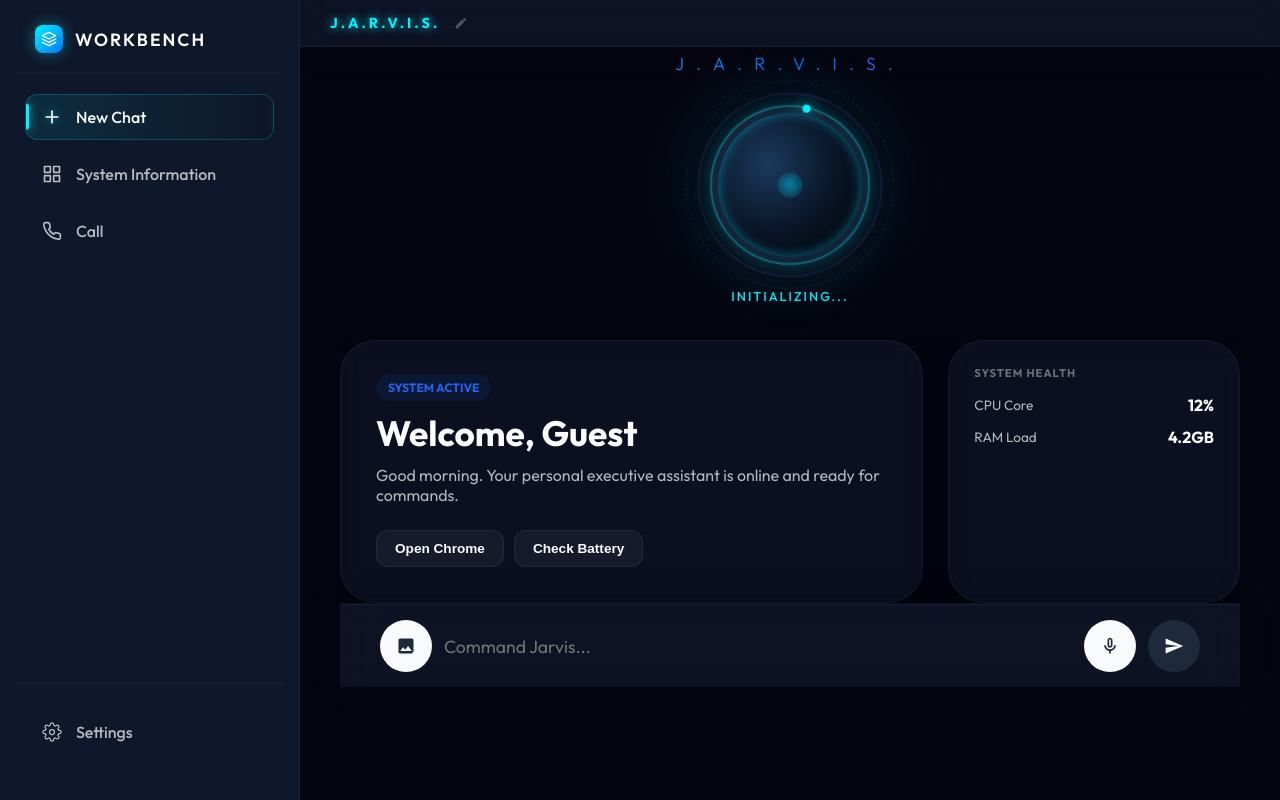
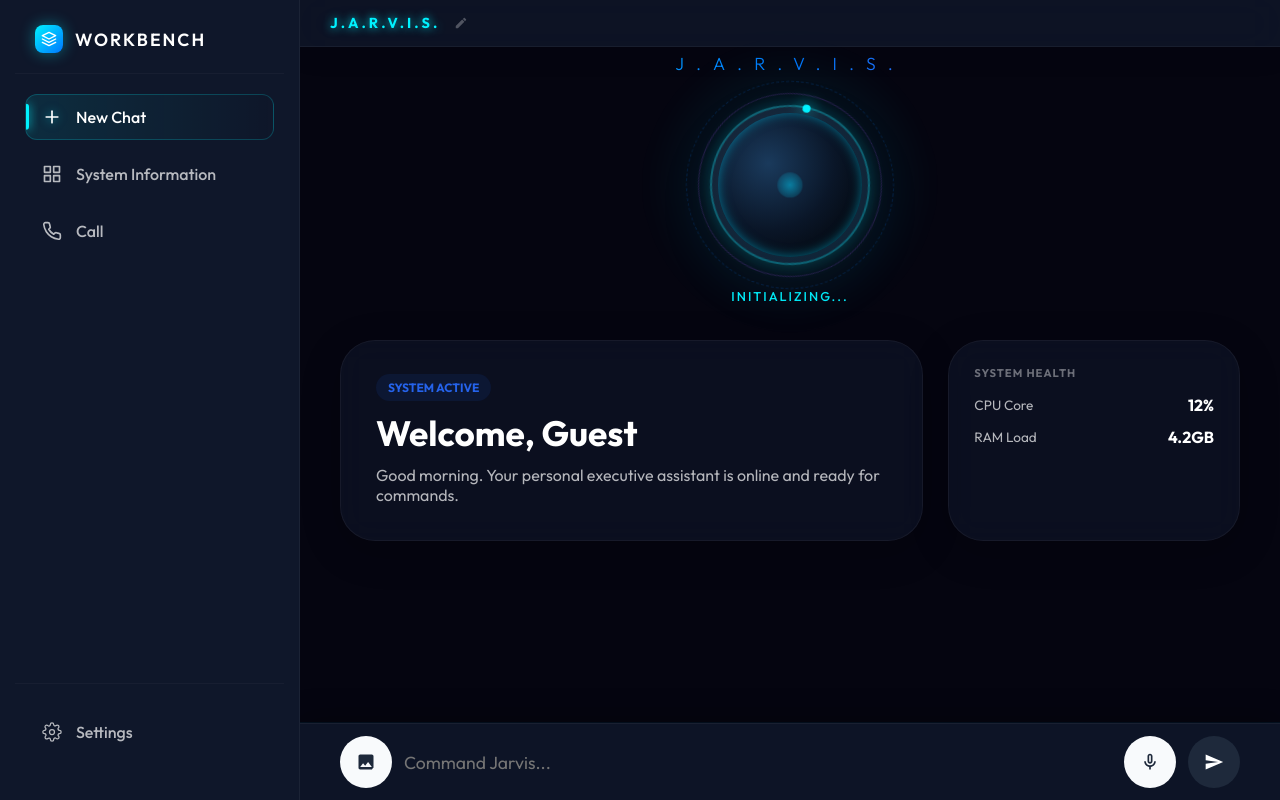
Before and after one commit to ishita131003/Jarvis, a Flask app: page / in a window 1280 px wide. Run offline with Flask 3, Linux system fonts and the light colour scheme; some libraries are stand-ins or nearby versions.

Commit message:
Fix dashboard layout to ChatGPT style and fix scroll issues

```diff
--- a/templates/index.html
+++ b/templates/index.html
@@ -296,6 +296,7 @@
             display: flex;
             flex-direction: column;
             height: 100vh;
+            min-height: 0;
             width: 100%;
             max-width: 100vw;
             /* Full width */
@@ -854,15 +859,28 @@
         /* === CHAT AREA === */
         .chat-container {
             flex: 1;
-            padding: 30px 40px;
+            padding: 30px 40px 0px; /* Top and sides, bottom is delegated to chat-messages */
             overflow-y: auto;
+            overflow-x: hidden;
             background: transparent;
             scrollbar-width: none; /* Firefox */
             -ms-overflow-style: none; /* IE/Edge */
+            display: flex;
+            flex-direction: column;
+            min-height: 0; /* Critical for flex children to scroll */
         }
 
         .chat-container::-webkit-scrollbar {
             display: none; /* Chrome/Safari */
+        }
+
+        /* Hide ALL scrollbars globally */
+        *::-webkit-scrollbar {
+            display: none !important;
+        }
+        * {
+            scrollbar-width: none !important;
+            -ms-overflow-style: none !important;
         }
 
         .welcome-dashboard {
@@ -903,19 +921,13 @@
         }
 
         .chat-messages {
-            flex: 1;
-            overflow-y: auto;
-            padding: 0;
             display: flex;
             flex-direction: column;
             gap: 12px;
-            scroll-behavior: smooth;
-        }
-
-        .chat-messages::-webkit-scrollbar-thumb {
-            background: rgba(0, 212, 255, 0.2);
-            border-radius: 4px;
-        }
+            padding-bottom: 140px; /* Extra space to scroll above the fixed input dock */
+        }
+
+
 
         .message {
             max-width: 75%;
@@ -1119,27 +1131,26 @@
 
         /* === HUD INPUT DOCK === */
         .input-container {
+            position: absolute;
+            bottom: 0;
+            left: 0;
+            right: 0;
             padding: 0;
-            /* Remove side padding */
             background: transparent;
-            display: flex;
-            flex-direction: column;
-            gap: 0;
-            flex-shrink: 0;
-            z-index: 10;
+            z-index: 100;
         }
 
         .input-wrapper {
-            background: rgba(15, 23, 42, 0.8);
-            backdrop-filter: blur(20px);
-            padding: 15px 40px;
+            background: rgba(15, 23, 42, 0.9); /* Stable dark background */
+            backdrop-filter: blur(25px);
+            padding: 12px 40px; /* Synchronized padding */
             border-radius: 0;
-            /* Full edge-to-edge */
             border-top: 1px solid rgba(255, 255, 255, 0.05);
-            box-shadow: 0 -4px 30px rgba(0, 0, 0, 0.2);
-            display: flex;
-            align-items: center;
-            gap: 20px;
+            box-shadow: 0 -4px 30px rgba(0, 0, 0, 0.3);
+            display: flex;
+            flex-direction: column; /* Stack image preview above text */
+            align-items: stretch;
+            gap: 8px;
             transition: all 0.3s ease;
             width: 100%;
         }
@@ -2154,34 +2229,18 @@
                 <div class="status-bar">
                     <span class="status-text" id="statusText">Initializing...</span>
                 </div>
+            </div>
 
             <!-- Chat Area -->
-            <div class="chat-container" style="padding: 30px 40px;">
+            <div class="chat-container" id="chatContainer" style="padding: 30px 40px;">
                 <div class="chat-messages" id="chatMessages">
-                    <div class="welcome-dashboard">
+                    <div class="welcome-dashboard" id="welcomeDashboard">
                         <div class="card welcome-card">
                             <span class="badge"
                                 style="background: rgba(37, 99, 235, 0.1); color: #2563eb; padding: 6px 12px; border-radius: 20px; font-size: 0.75rem; font-weight: 700;">SYSTEM
                                 ACTIVE</span>
                             <h2 style="margin-top: 15px; color: var(--text-primary);">Welcome, <span id="welcomeName">Guest</span></h2>
                             <p style="color: var(--text-secondary);">Good morning. Your personal executive assistant is online and ready for commands.</p>
-
-                            <div class="quick-actions" style="display: flex; gap: 10px; margin-top: 25px;">
-                                <button class="action-chip" id="openChromeBtn"
-                                    style="background: rgba(255, 255, 255, 0.05); border: 1px solid rgba(255,119,255,0.1); padding: 10px 18px; border-radius: 12px; font-size: 0.85rem; color: var(--text-primary); font-weight: 600; cursor: pointer;">Open
-                                    Chrome</button>
-                                <button class="action-chip" id="checkBatteryBtn"
-                                    style="background: rgba(255, 255, 255, 0.05); border: 1px solid rgba(255,119,255,0.1); padding: 10px 18px; border-radius: 12px; font-size: 0.85rem; color: var(--text-primary); font-weight: 600; cursor: pointer;">Check
-                                    Battery</button>
-                            </div>
-                            <div id="quickBatteryStatus"
-                                style="margin-top: 15px; font-size: 0.9rem; font-weight: 700; color: #2563eb; display: none; align-items: center; gap: 8px;">
-                                <svg viewBox="0 0 24 24" width="16" height="16" fill="currentColor">
-                                    <path
-                                        d="M15.67 4H14V2h-4v2H8.33C7.6 4 7 4.6 7 5.33v15.33C7 21.4 7.6 22 8.33 22h7.33c.74 0 1.34-.6 1.34-1.33V5.33C17 4.6 16.4 4 15.67 4z" />
-                                </svg>
-                                <span>Battery Level: <span id="quickBatteryValue">--%</span></span>
-                            </div>
                         </div>
 
                         <div class="card stats-card-mini" style="padding: 25px;">
@@ -2631,8 +2687,37 @@
             gfm: true,         // GitHub Flavored Markdown
         });
 
+        let chatStarted = false;
+
+        function transitionToChatMode() {
+            if (chatStarted) return;
+            chatStarted = true;
+
+            // Hide welcome dashboard
+            const welcomeDashboard = document.getElementById('welcomeDashboard');
+            if (welcomeDashboard) welcomeDashboard.remove();
+
+            // Hide the HUD (orb + header + status)
+            const welcomeHud = document.getElementById('welcomeHud');
+            if (welcomeHud) {
+                welcomeHud.style.transition = 'opacity 0.3s ease';
+                welcomeHud.style.opacity = '0';
+                setTimeout(() => { welcomeHud.style.display = 'none'; }, 300);
+            }
+
+            // Expand chat container to fill available space
+            const chatContainer = document.getElementById('chatContainer');
+            if (chatContainer) {
+                chatContainer.style.flex = '1';
+                chatContainer.style.paddingTop = '20px';
+            }
+        }
+
         function addMessage(text, type, fileData, fileType, fileName) {
-            // Remove welcome message if present
+            // Transition to chat mode on first message
+            transitionToChatMode();
+
+            // Remove any legacy welcome-message element
             const welcome = chatMessages.querySelector('.welcome-message');
             if (welcome) welcome.remove();
 
@@ -2707,7 +2792,12 @@
             }
 
             chatMessages.appendChild(msg);
-            chatMessages.scrollTop = chatMessages.scrollHeight;
+
+            // Allow DOM to layout the new content before calculating scrollHeight
+            setTimeout(() => {
+                const chatContainer = document.getElementById('chatContainer');
+                if (chatContainer) chatContainer.scrollTop = chatContainer.scrollHeight;
+            }, 50);
         }
 
         // --- Mic Button ---
@@ -2818,22 +2908,12 @@
                         if (existingIndicator) existingIndicator.remove();
                         imagePreview.appendChild(pdfIndicator);
                         imagePreview.style.borderTop = "none";
-
-                        // Adjust Clear Button for PDF
-                        clearImg.style.left = "auto";
-                        clearImg.style.right = "15px";
-                        clearImg.style.top = "15px";
                     } else {
                         previewImg.src = event.target.result;
                         previewImg.style.display = 'block';
                         imagePreview.style.borderBottom = "1px solid rgba(0,212,255,0.1)";
                         const pdfIndicator = imagePreview.querySelector('#pdfIndicator');
                         if (pdfIndicator) pdfIndicator.remove();
-
-                        // Reset Clear Button for Image
-                        clearImg.style.left = "85px";
-                        clearImg.style.right = "auto";
-                        clearImg.style.top = "15px";
                     }
                     imagePreview.style.display = 'block';
                 };
```
Also changed, not shown: other parts of templates/index.html (+80 -15 lines). Lines whose indentation alone changed are shown as unchanged.
